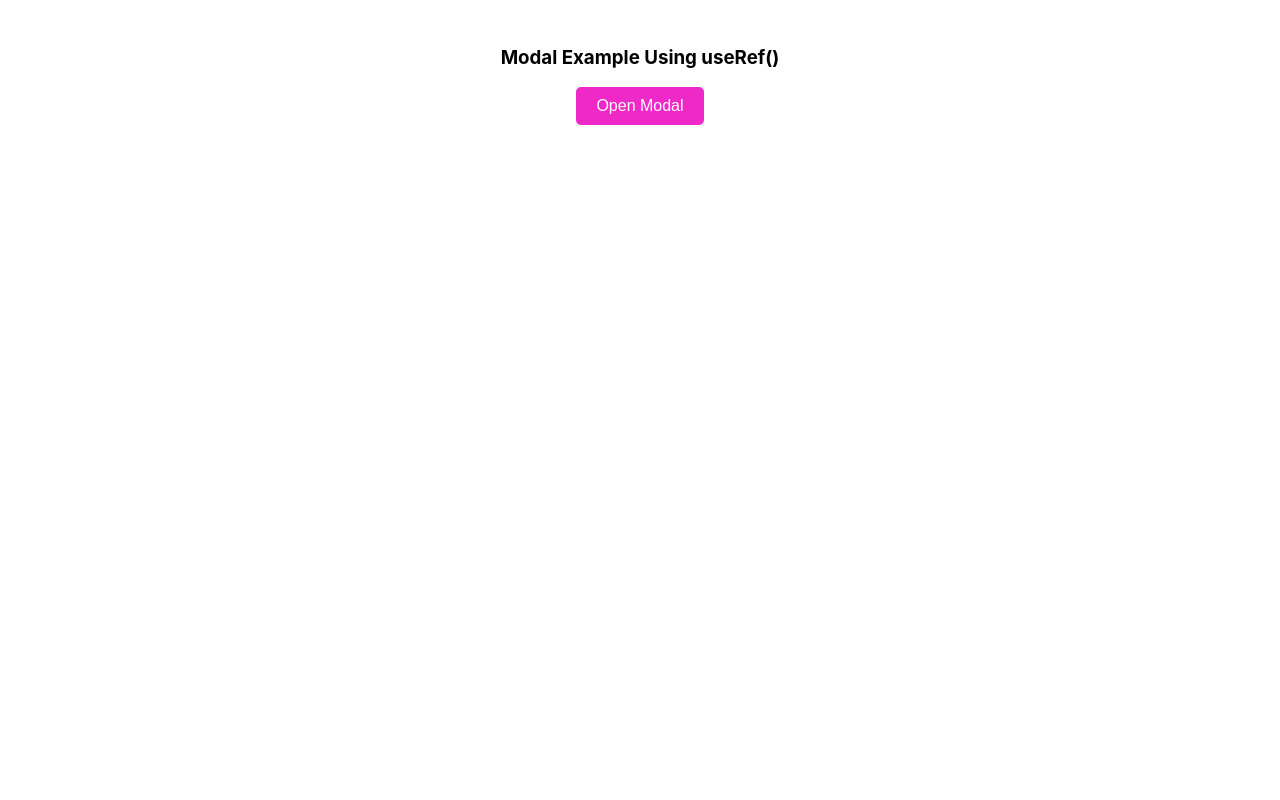
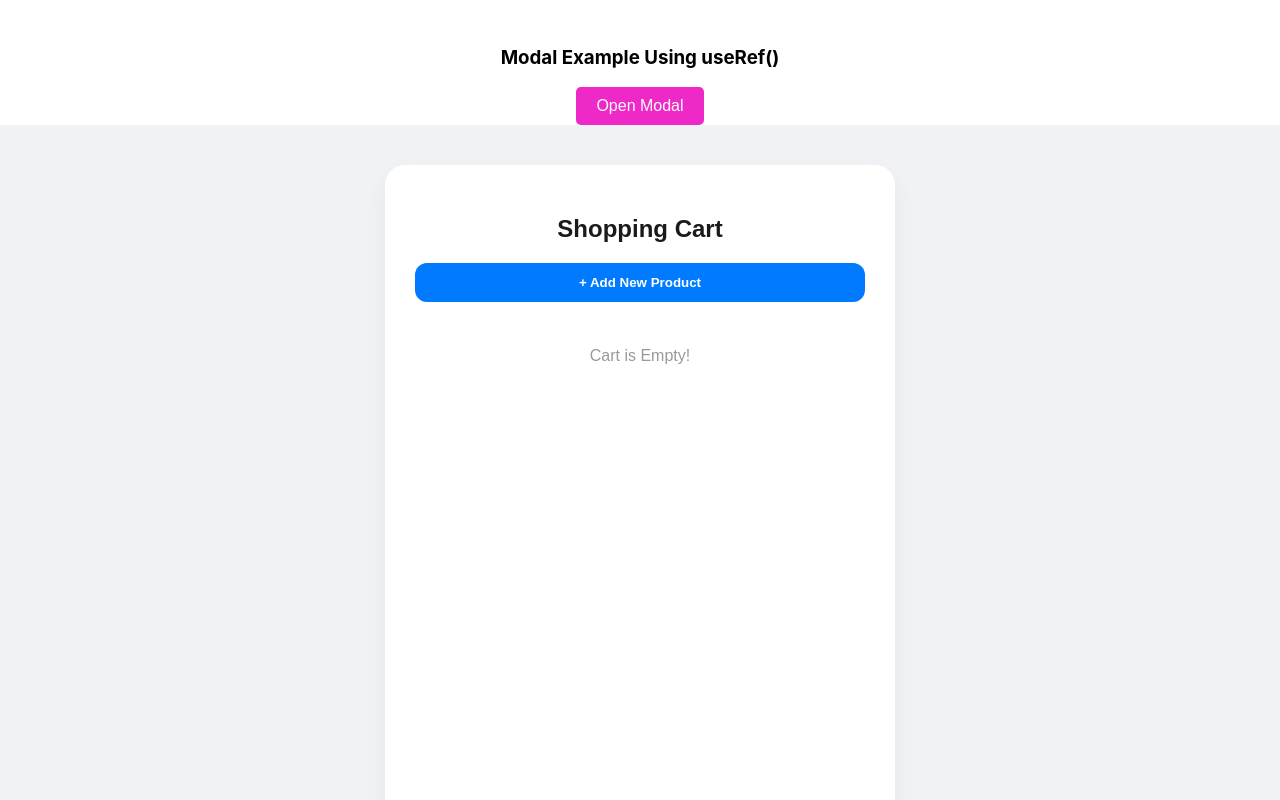
Before and after one commit to TheintTheint298/01-homework, a React (Create React App) app: page / in a window 1280 px wide. Shown: the part 1560-2360 px from the top of the page. Before the commit the page ends 1685 px from the top, so only its background shows below. Built offline with nearby package versions, Linux system fonts and the light colour scheme.

Commit message:
feat: shopping cart with useReducer

```diff
--- a/src/App.js
+++ b/src/App.js
@@ -8,6 +8,7 @@ import FilterItems from "./component/FilterItems";
 import Count from "./component/Count";
 import LazyMainPage from "./component/LazyMainPage";
 import Modal from "./component/Modal";
+import ShoppingCart from "./component/ShoppingCart";
 
 function App() {
   const images = [
@@ -26,6 +27,7 @@ function App() {
       <Count />
       <LazyMainPage />
       <Modal />
+      <ShoppingCart />
     </>
   );
 }
--- /dev/null
+++ b/src/component/ShoppingCart.js
@@ -0,0 +1,157 @@
+import { useReducer } from "react";
+
+const cartStyles = {
+  wrapper: {
+    display: "flex",
+    justifyContent: "center",
+    padding: "40px 20px",
+    minHeight: "100vh",
+    backgroundColor: "#f0f2f5",
+    fontFamily: "sans-serif",
+  },
+  card: {
+    width: "100%",
+    maxWidth: "450px",
+    backgroundColor: "#fff",
+    padding: "30px",
+    borderRadius: "20px",
+    boxShadow: "0 10px 25px rgba(0,0,0,0.05)",
+  },
+  title: { textAlign: "center", color: "#1a1a1a", marginBottom: "20px" },
+  addBtn: {
+    width: "100%",
+    padding: "12px",
+    borderRadius: "12px",
+    border: "none",
+    backgroundColor: "#007bff",
+    color: "#fff",
+    fontWeight: "bold",
+    cursor: "pointer",
+    marginBottom: "25px",
+    transition: "0.3s",
+  },
+  list: { listStyle: "none", padding: 0, margin: 0 },
+  listItem: {
+    display: "flex",
+    justifyContent: "space-between",
+    alignItems: "center",
+    padding: "15px",
+    marginBottom: "12px",
+    backgroundColor: "#f8f9fa",
+    borderRadius: "12px",
+    border: "1px solid #eee",
+  },
+  itemInfo: { display: "flex", flexDirection: "column", gap: "4px" },
+  itemName: { fontWeight: "bold", color: "#333" },
+  itemQty: { fontSize: "14px", color: "#666" },
+  buttonGroup: { display: "flex", gap: "8px", alignItems: "center" },
+  actionBtn: {
+    width: "32px",
+    height: "32px",
+    borderRadius: "8px",
+    border: "1px solid #ddd",
+    backgroundColor: "#fff",
+    cursor: "pointer",
+    fontWeight: "bold",
+  },
+  removeBtn: {
+    padding: "6px 12px",
+    borderRadius: "8px",
+    border: "none",
+    backgroundColor: "#fff0f0",
+    color: "#ff4d4d",
+    fontSize: "13px",
+    fontWeight: "bold",
+    cursor: "pointer",
+  },
+  emptyText: { textAlign: "center", color: "#999", marginTop: "20px" },
+};
+
+const initialCartState = [];
+
+function cartReducer(state, action) {
+  switch (action.type) {
+    case "Add_item":
+      return [...state, { id: action.id, name: action.name, quantity: 1 }];
+    case "Increase_item":
+      return state.map((item) =>
+        item.id === action.id ? { ...item, quantity: item.quantity + 1 } : item,
+      );
+    case "Decrease_item":
+      return state.map((item) =>
+        item.id === action.id && item.quantity > 1
+          ? { ...item, quantity: item.quantity - 1 }
+          : item,
+      );
+    case "Remove_item":
+      return state.filter((item) => item.id !== action.id);
+    default:
+      return state;
+  }
+}
+
+export default function ShoppingCart() {
+  const [cart, dispatch] = useReducer(cartReducer, initialCartState);
+
+  const addItem = () => {
+    const id = Date.now();
+    dispatch({
+      type: "Add_item",
+      id,
+      name: `Product ${id.toString().slice(-3)}`,
+    });
+  };
+
+  return (
+    <div style={cartStyles.wrapper}>
+      <div style={cartStyles.card}>
+        <h2 style={cartStyles.title}>Shopping Cart</h2>
+
+        <button onClick={addItem} style={cartStyles.addBtn}>
+          + Add New Product
+        </button>
+
+        <ul style={cartStyles.list}>
+          {cart.map((item) => (
+            <li key={item.id} style={cartStyles.listItem}>
+              <div style={cartStyles.itemInfo}>
+                <span style={cartStyles.itemName}>{item.name}</span>
+              </div>
+
+              <div style={cartStyles.buttonGroup}>
+                <button
+                  style={cartStyles.actionBtn}
+                  onClick={() =>
+                    dispatch({ type: "Decrease_item", id: item.id })
+                  }
+                >
+                  -
+                </button>
+                <span style={cartStyles.itemQty}>{item.quantity}</span>
+                <button
+                  style={cartStyles.actionBtn}
+                  onClick={() =>
+                    dispatch({ type: "Increase_item", id: item.id })
+                  }
+                >
+                  +
+                </button>
+
+                <button
+                  style={cartStyles.removeBtn}
+                  onClick={() => dispatch({ type: "Remove_item", id: item.id })}
+                >
+                  Remove
+                </button>
+              </div>
+            </li>
+          ))}
+        </ul>
+
+        {cart.length === 0 && (
+          <p style={cartStyles.emptyText}>Cart is Empty!</p>
+        )}
+      </div>
+    </div>
+  );
+}
```
